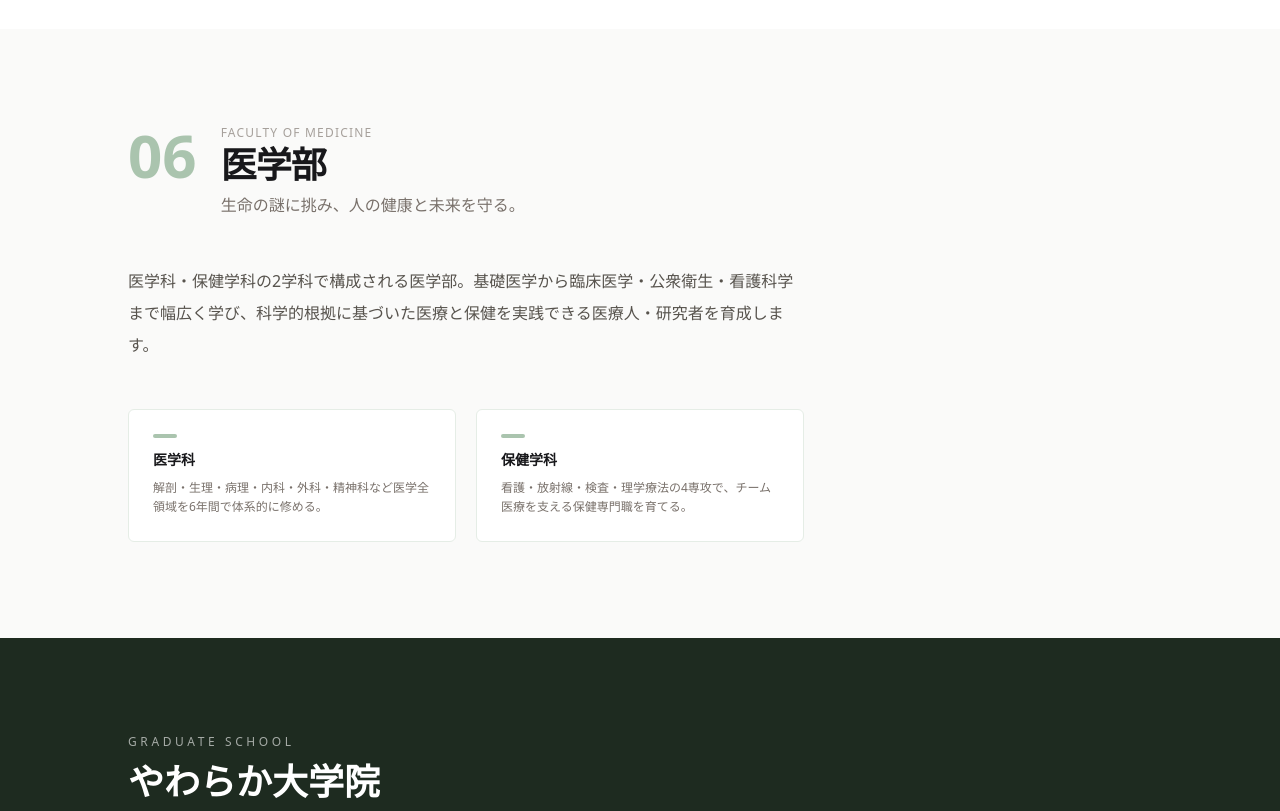
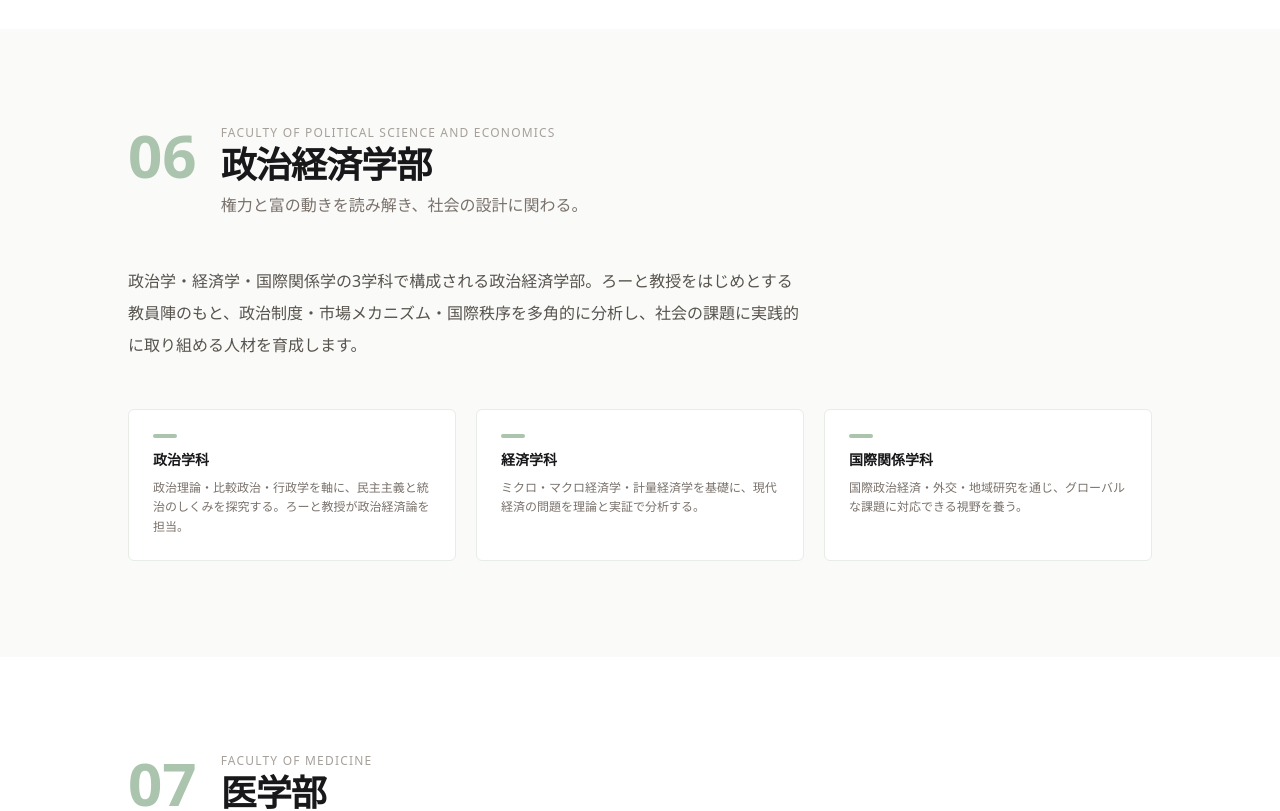
Before and after one commit to YwrkSalad/YwrkHP, a Next.js app: page /faculties in a window 1280 px wide. Shown: the part 4260-5071 px from the top of the page. Built offline with nearby package versions, Linux system fonts and the light colour scheme.

Commit message:
feat: 政治経済学部を追加・ろーとを役員一覧に追加

```diff
--- a/data/about.ts
+++ b/data/about.ts
@@ -76,6 +76,12 @@ export const board = [
     href: "/academic",
   },
   {
+    role: "政治経済",
+    name: "ろーと",
+    note: "政治経済学部政治学科教授 / 政治経済論",
+    href: "/faculties?department=political-economy-politics#political-economy",
+  },
+  {
     role: "神学",
     name: "天国生まれ",
     note: "神学部神学科教授 / 宗教哲学",
@@ -92,6 +98,6 @@ export const board = [
 export const stats = [
   { num: "12,400", unit: "名", label: "学生数" },
   { num: "380", unit: "名", label: "専任教員数" },
-  { num: "6", unit: "学部", label: "学部構成" },
+  { num: "7", unit: "学部", label: "学部構成" },
   { num: "78", unit: "年", label: "創立" },
 ];
--- a/data/faculties.ts
+++ b/data/faculties.ts
@@ -175,8 +175,34 @@ export const faculties = [
     ],
   },
   {
+    id: "political-economy",
+    number: "06",
+    name: "政治経済学部",
+    en: "Faculty of Political Science and Economics",
+    tagline: "権力と富の動きを読み解き、社会の設計に関わる。",
+    description:
+      "政治学・経済学・国際関係学の3学科で構成される政治経済学部。ろーと教授をはじめとする教員陣のもと、政治制度・市場メカニズム・国際秩序を多角的に分析し、社会の課題に実践的に取り組める人材を育成します。",
+    departments: [
+      {
+        id: "political-economy-politics",
+        name: "政治学科",
+        body: "政治理論・比較政治・行政学を軸に、民主主義と統治のしくみを探究する。ろーと教授が政治経済論を担当。",
+      },
+      {
+        id: "political-economy-economics",
+        name: "経済学科",
+        body: "ミクロ・マクロ経済学・計量経済学を基礎に、現代経済の問題を理論と実証で分析する。",
+      },
+      {
+        id: "political-economy-international",
+        name: "国際関係学科",
+        body: "国際政治経済・外交・地域研究を通じ、グローバルな課題に対応できる視野を養う。",
+      },
+    ],
+  },
+  {
     id: "medicine",
-    number: "06",
+    number: "07",
     name: "医学部",
     en: "Faculty of Medicine",
     tagline: "生命の謎に挑み、人の健康と未来を守る。",
```
